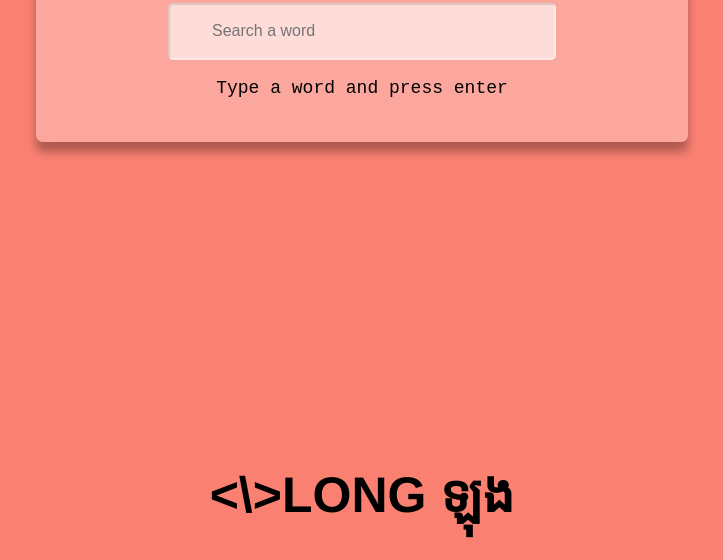
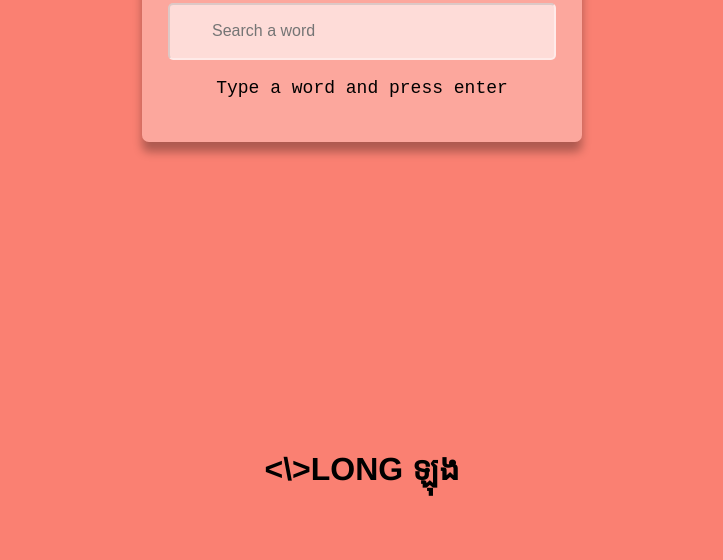
Before and after one commit to Stoic-123/English-Dictionary, a plain HTML site: page index.html in a window 1280 px wide. Shown: the part 383-943 px from the top of the page, without its empty margins (278-1001 px from the left). After the commit the page ends 894 px from the top, so only its background shows below. Drawn offline with Linux system fonts and the light colour scheme.

Commit message:
Update style.css

```diff
--- a/style.css
+++ b/style.css
@@ -61,13 +61,3 @@ body {
     text-align: center;
   }
 }
-@media only screen and (min-width: 1200px) {
-  .container {
-    width: 800px;
-    margin: auto;
-    max-width: 600px;
-  }
-  #l4 {
-    font-size: 50px;
-  }
-}
```
